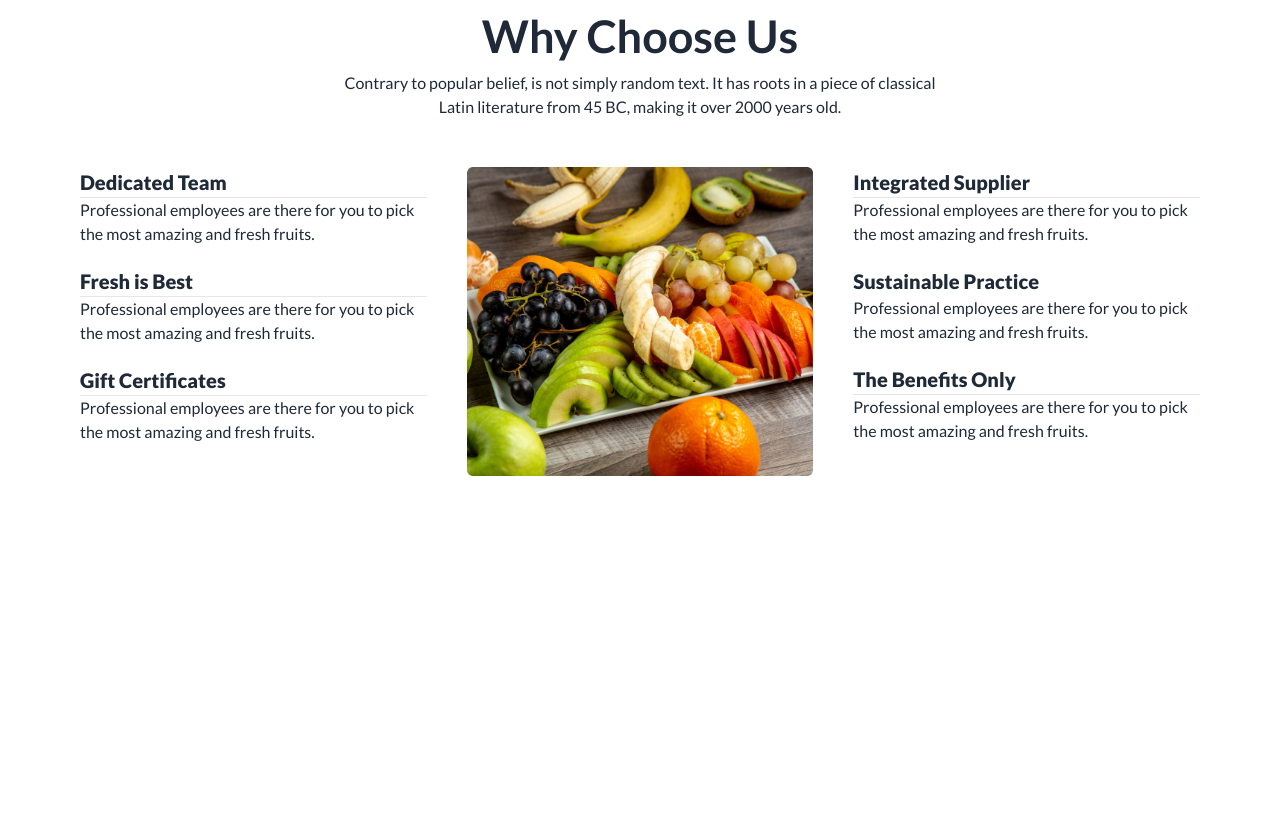
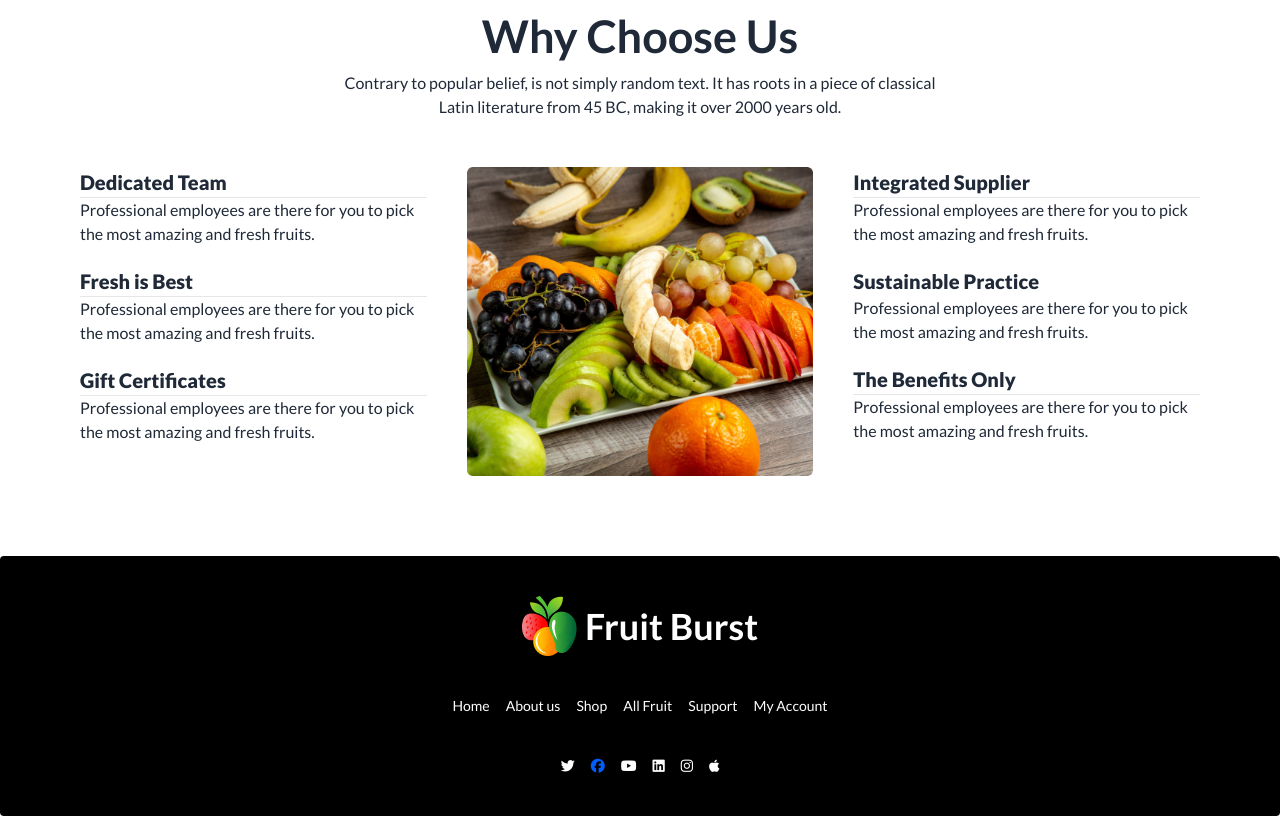
Before and after one commit to topusaha44/B8A3-fruit-brust, a plain HTML site: page index.html in a window 1280 px wide. Shown: the part 2519-3335 px from the top of the page. Before the commit the page ends 2995 px from the top, so only its background shows below. Drawn offline with nearby package versions, Linux system fonts and the light colour scheme.

Commit message:
all done

```diff
--- a/index.html
+++ b/index.html
@@ -319,5 +319,29 @@
             </div>
         </div>
     </main>
+    <footer class="footer footer-center mt-20 p-10 bg-black text-base-content rounded">
+      <div class="grid grid-flow-col text-white">
+        <img src="./images/logo.png" alt="">
+        <p class="font-bold text-4xl">Fruit Burst</p>
+      </div>
+      <div class="grid grid-flow-col text-white gap-4">
+        <a class="link link-hover">Home</a>
+        <a class="link link-hover">About us</a>
+        <a class="link link-hover">Shop</a>
+        <a class="link link-hover">All Fruit</a>
+        <a class="link link-hover">Support</a>
+        <a class="link link-hover">My Account</a>
+      </div>
+      <div>
+        <div class="grid grid-flow-col gap-4">
+          <a href=""><i class="fa-brands fa-twitter" style="color: #ffffff;"></i></a>
+          <a href=""><i class="fa-brands fa-facebook" style="color: #005eff;"></i></a>
+          <a href=""><i class="fa-brands fa-youtube" style="color: #ffffff;"></i></a>
+          <a href=""><i class="fa-brands fa-linkedin" style="color: #ffffff;"></i></a>
+          <a href=""><i class="fa-brands fa-instagram" style="color: #ffffff;"></i></a>
+          <a href=""><i class="fa-brands fa-apple" style="color: #ffffff;"></i></a>
+        </div>
+      </div>
+    </footer>
 </body>
 </html>
```
